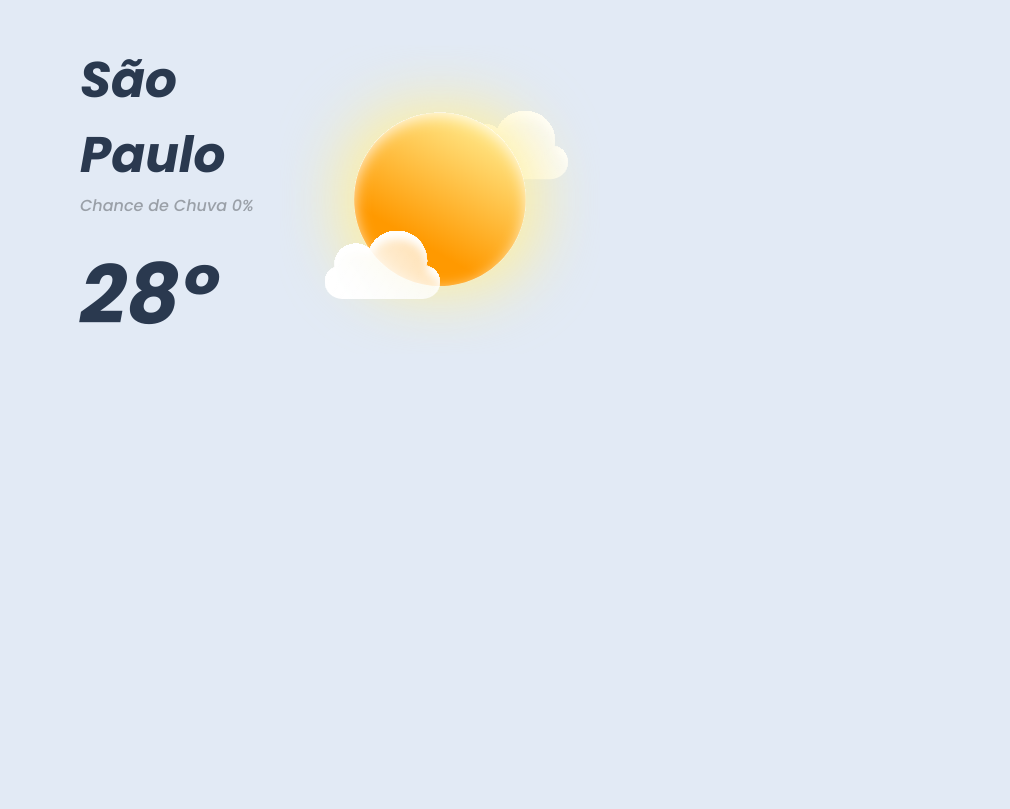
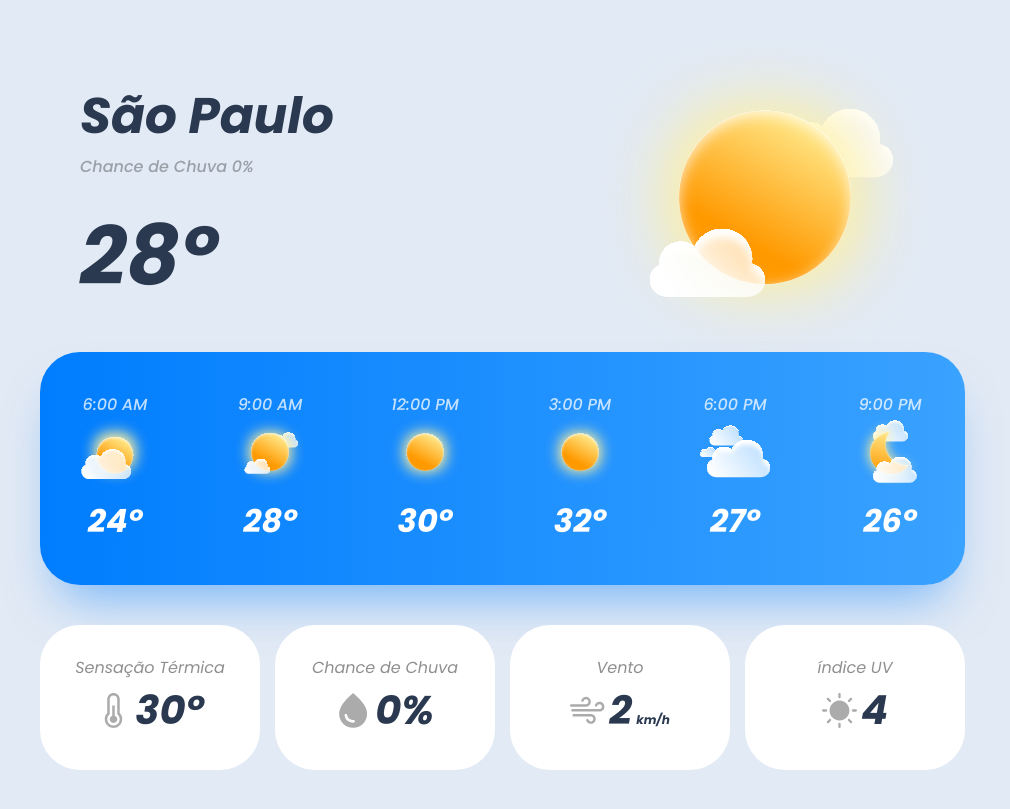
Before and after one commit to Mateus-Pasqueta/Previsao-do-Tempo, a plain HTML site: page index.html in a window 1280 px wide. Shown: the part 109-918 px from the top of the page, without its empty margins (0-1010 px from the left). Before the commit the page ends 800 px from the top, so only its background shows below. Drawn offline with Linux system fonts and the light colour scheme.

Commit message:
Feat: Previsão por Hora and Detalhes

```diff
--- a/index.html
+++ b/index.html
@@ -34,7 +34,78 @@
             <h2>28º</h2>
           </div>
 
-          <img src="./images/sun-clouds.svg" alt="Sol com poucas nuvens">
+          <img src="./images/sun-clouds.svg" alt="Sol com poucas nuvens" />
+        </div>
+        <div class="hourly-forecast-container">
+          <div class="hour-weather-item">
+            <p>6:00 AM</p>
+            <img src="./images/sun-cloud.svg" alt="Sol com poucas nuvens" />
+            <p>24º</p>
+          </div>
+
+          <div class="hour-weather-item">
+            <p>9:00 AM</p>
+            <img src="./images/sun-clouds.svg" alt="Sol com muitas nuvens" />
+            <p>28º</p>
+          </div>
+
+          <div class="hour-weather-item">
+            <p>12:00 PM</p>
+            <img src="./images/sun.svg" alt="Sol" />
+            <p>30º</p>
+          </div>
+
+          <div class="hour-weather-item">
+            <p>3:00 PM</p>
+            <img src="./images/sun.svg" alt="Sol" />
+            <p>32º</p>
+          </div>
+
+          <div class="hour-weather-item">
+            <p>6:00 PM</p>
+            <img src="./images/clouds.svg" alt="Nuvens" />
+            <p>27º</p>
+          </div>
+
+          <div class="hour-weather-item">
+            <p>9:00 PM</p>
+            <img src="./images/moon-clouds.svg" alt="Lua com muitas nuvens" />
+            <p>26º</p>
+          </div>
+        </div>
+
+        <div class="weather-details-container">
+          <div class="weather-detail-item">
+            <p>Sensação Térmica</p>
+            <div>
+              <img src="./images/temperature.svg" alt="Sensação Térmica" />
+              <p>30º</p>
+            </div>
+          </div>
+
+          <div class="weather-detail-item">
+            <p>Chance de Chuva</p>
+            <div>
+              <img src="./images/rain.svg" alt="Chance de Chuva" />
+              <p>0%</p>
+            </div>
+          </div>
+
+          <div class="weather-detail-item">
+            <p>Vento</p>
+            <div>
+              <img src="./images/wind.svg" alt="Vento" />
+              <p>2 <span>km/h</span></p>
+            </div>
+          </div>
+
+          <div class="weather-detail-item">
+            <p>índice UV</p>
+            <div>
+              <img src="./images/sun-2.svg" alt="índice UV" />
+              <p>4</p>
+            </div>
+          </div>
         </div>
       </div>
     </div>
--- a/styles.css
+++ b/styles.css
@@ -59,6 +59,89 @@ body {
   font-weight: 500;
 }
 
+/* Previsão Por Hora */
+
+.hourly-forecast-container {
+  border-radius: 40px;
+  padding: 40px;
+  background: linear-gradient(90.28deg, #007dfe 0.22%, #3aa2ff 99.76%);
+  box-shadow: 0px 30px 50px -19px rgba(1, 126, 254, 0.5);
+  display: flex;
+  align-items: center;
+  justify-content: space-between;
+}
+
+.hourly-forecast-container .hour-weather-item {
+  display: flex;
+  flex-direction: column;
+  justify-content: center;
+  align-items: center;
+}
+
+.hourly-forecast-container .hour-weather-item > img {
+  width: 70px;
+  height: 70px;
+  margin-bottom: 10px;
+}
+
+.hourly-forecast-container .hour-weather-item > p:first-child {
+  color: #fff;
+  opacity: 75%;
+  font-weight: 500;
+}
+
+.hourly-forecast-container .hour-weather-item > p:last-child {
+  color: #fff;
+  font-size: 2rem;
+  font-weight: 700;
+}
+
+/* Detalhes */
+
+.weather-details-container {
+  margin-top: 40px;
+  display: grid;
+  grid-template-columns: repeat(4, 220px);
+  grid-column-gap: 15px;
+}
+
+.weather-details-container .weather-detail-item {
+  background-color: #fff;
+  border-radius: 40px;
+  padding: 30px;
+  display: flex;
+  flex-direction: column;
+  justify-content: center;
+  align-items: center;
+  text-align: center;
+}
+
+.weather-details-container .weather-detail-item > p:first-child {
+  color: #8f8f8f;
+}
+
+.weather-details-container .weather-detail-item > div {
+  display: flex;
+  align-items: center;
+}
+
+.weather-details-container .weather-detail-item > div > p {
+  font-size: 2.5rem;
+  font-weight: 700;
+  color: #2a394f;
+  margin-left: 4px;
+}
+
+.weather-details-container .weather-detail-item > div > p > span {
+  font-size: 0.75rem;
+  margin-left: -5px;
+}
+
+.weather-details-container .weather-detail-item > div > img {
+  width: 35px;
+  height: 35px;
+}
+
 /* Utilidades */
 
 .custom-input {
```
Also changed, not shown: images/clouds.svg (added), images/moon-clouds.svg (added), images/rain-2.svg (added), images/rain.svg (added), images/sun-2.svg (added), images/sun-cloud.svg (added), images/sun.svg (added), images/temperature.svg (added), images/wind.svg (added).
